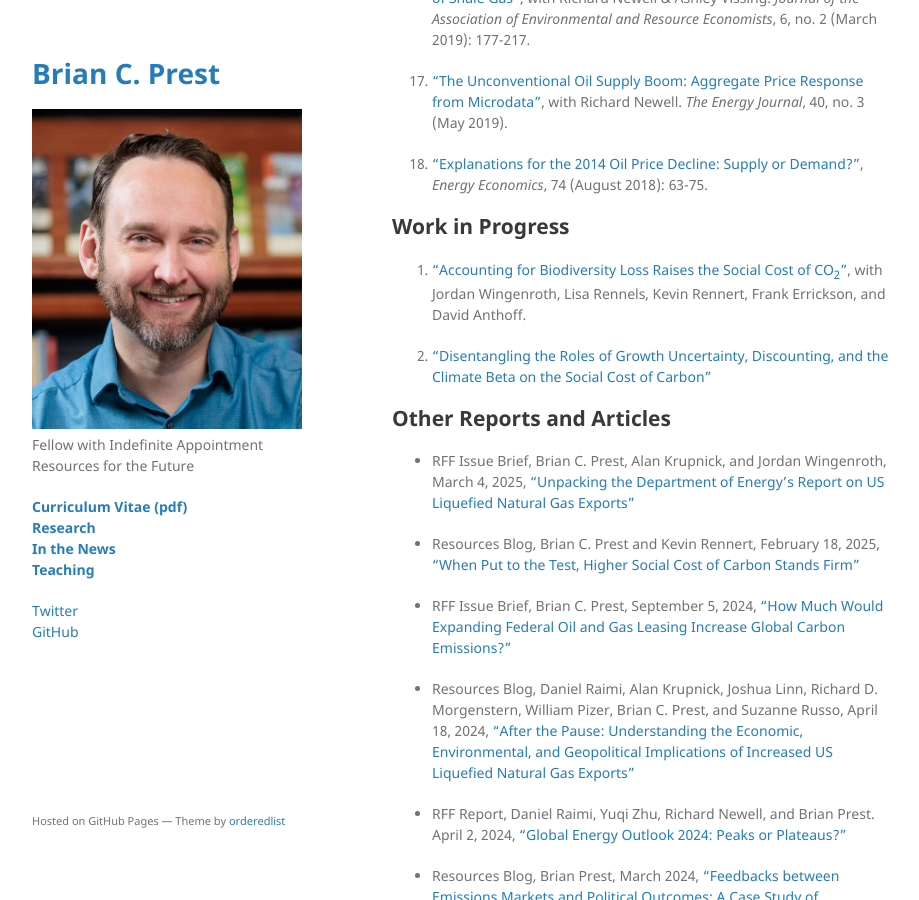
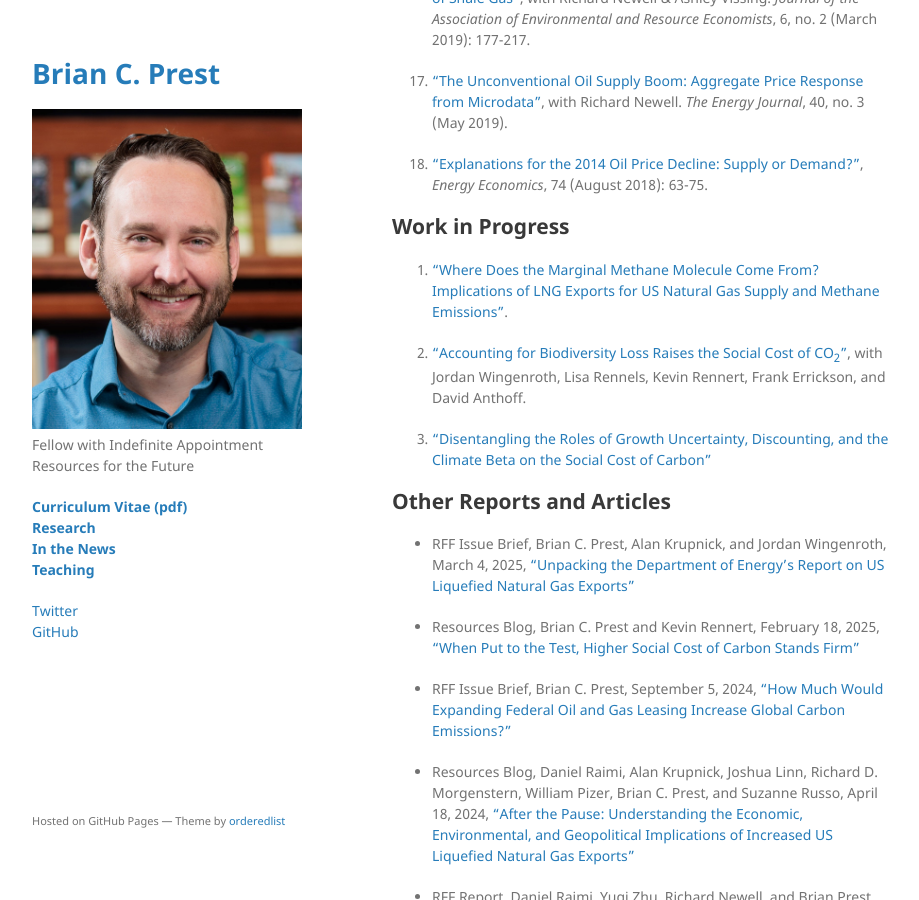
Before and after one commit to bprest/bprest.github.io, a Jekyll site: the page built from research.md, in a window 1280 px wide and 900 px high, scrolled down 1752 px. Shown: the whole window, without its empty margins (178-1097 px from the left). Built offline with Jekyll 4.4.1, drawn with Linux system fonts in a browser that asks for light colours; our own code applies the rules of GitHub Pages for plain Markdown files.

Commit message:
add LNG paper

```diff
--- a/research.md
+++ b/research.md
@@ -44,6 +44,8 @@ DOI: 10.1126/science.adi5943.
 1. [“Explanations for the 2014 Oil Price Decline: Supply or Demand?”](https://www.sciencedirect.com/science/article/pii/S0140988318302020), _Energy Economics_, 74 (August 2018): 63-75.
 
 ## Work in Progress
+
+1. ["Where Does the Marginal Methane Molecule Come From? Implications of LNG Exports for US Natural Gas Supply and Methane Emissions"](https://www.rff.org/publications/working-papers/where-does-the-marginal-methane-molecule-come-from-implications-of-lng-exports-for-us-natural-gas-supply-and-methane-emissions/).
 
 1. ["Accounting for Biodiversity Loss Raises the Social Cost of CO<sub>2</sub>"](https://www.rff.org/publications/working-papers/accounting-for-biodiversity-loss-raises-the-social-cost-of-co2/), with Jordan Wingenroth, Lisa Rennels, Kevin Rennert, Frank Errickson, and David Anthoff.
 
```
